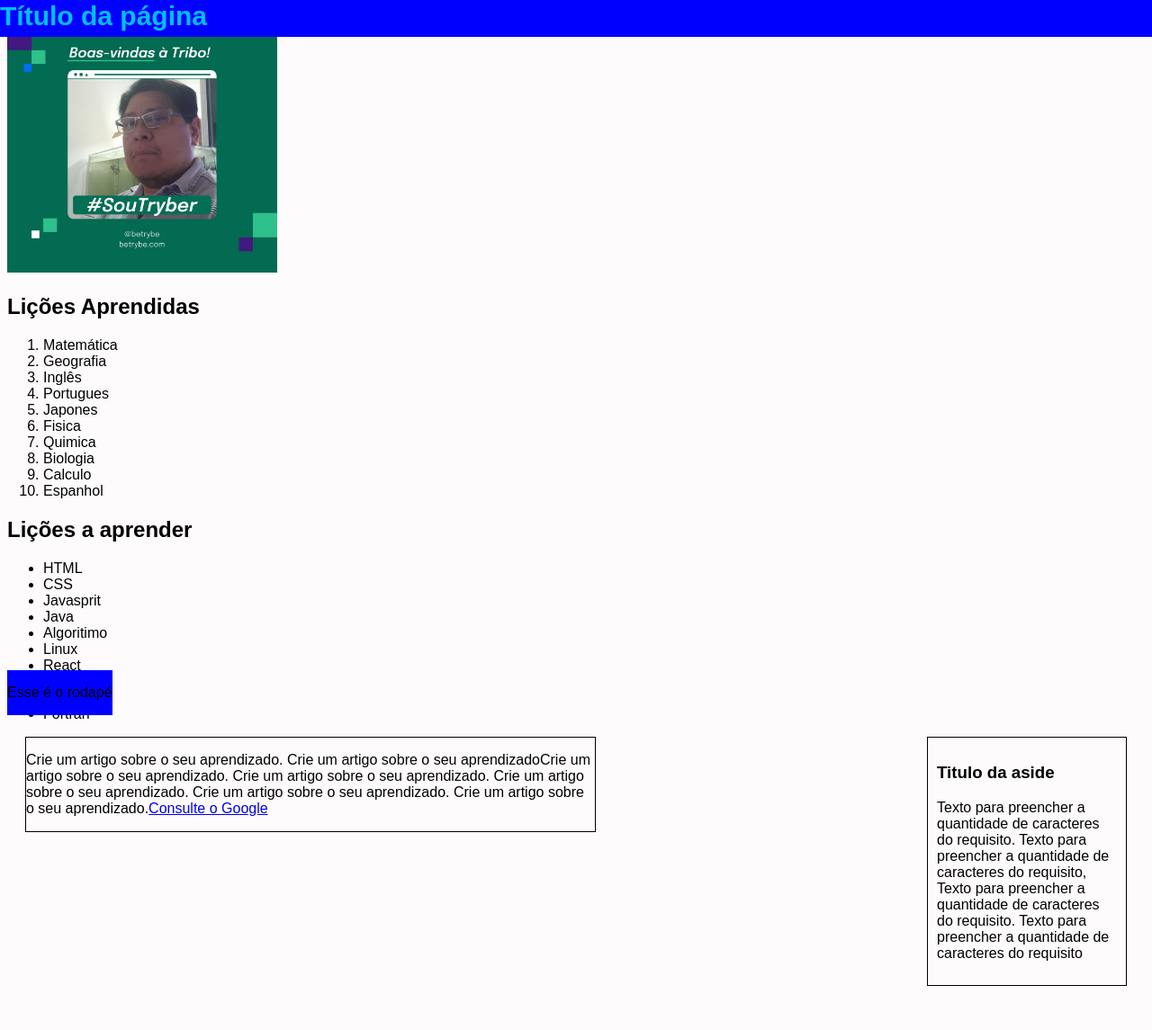
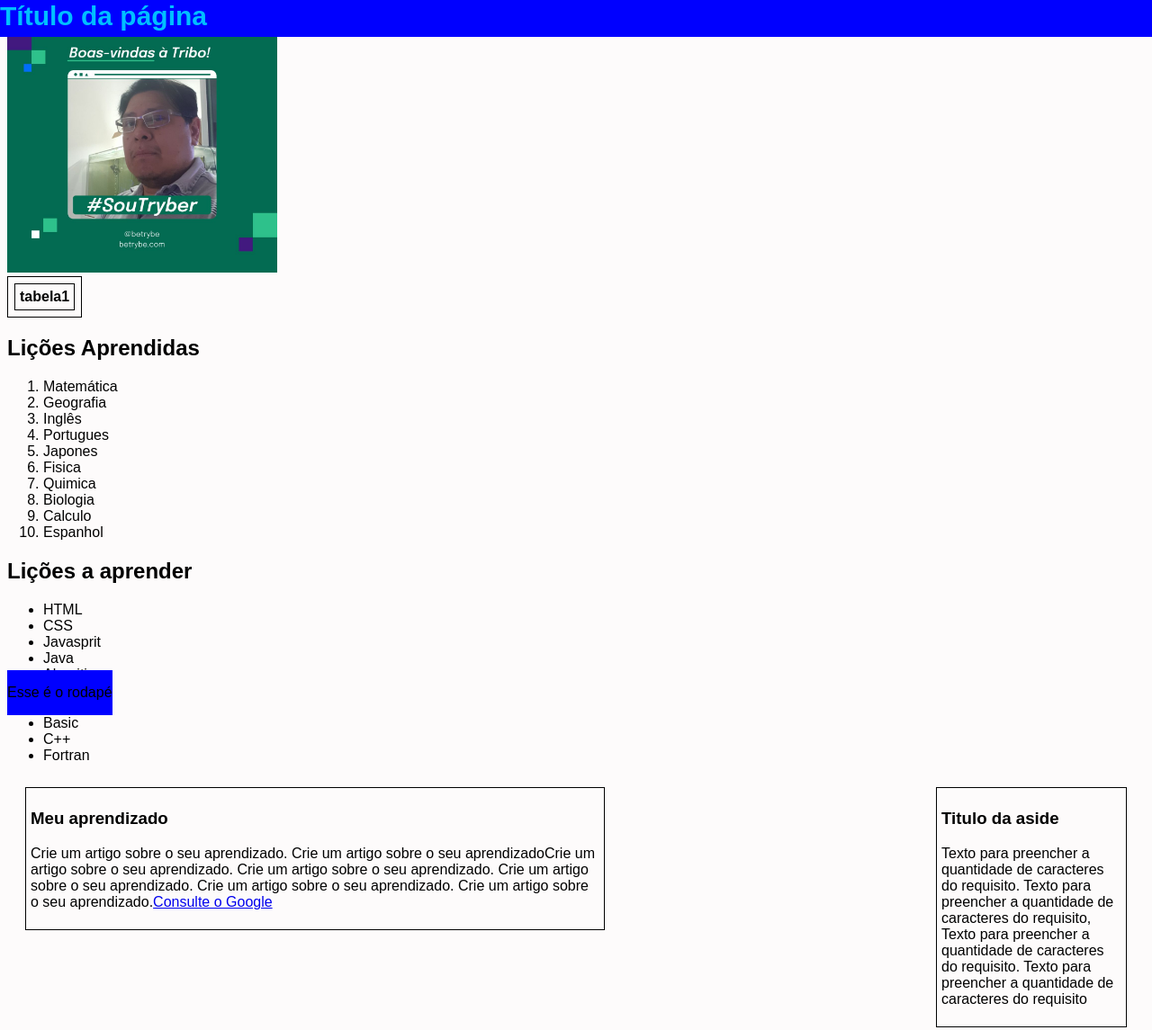
Before and after one commit to sergioajiki/lesson-learned, a website: page index.html in a window 1280 px wide. Shown: the part 5-1150 px from the top of the page at 90% size. Before the commit the page ends 1101 px from the top, so only its background shows below. Drawn offline with Linux system fonts and the light colour scheme.

Commit message:
requisito 12

```diff
--- a/index.html
+++ b/index.html
@@ -15,6 +15,11 @@
         <!-- Adicione uma foto sua à página -->
 
         <img id="minha_foto" src="minha_foto.jpg" alt="minha-foto">
+        <table>
+            <tr>
+                <th>tabela1</th>
+            </tr>
+        </table>
 
         <!-- Adicione uma lista de lições aprendidas à página -->
         <h2>Lições Aprendidas</h2>
@@ -30,7 +35,6 @@
                 <li>Calculo</li>
                 <li>Espanhol</li>
             </ol>
-
         <!-- Crie uma lista de lições que ainda deseja aprender para a página -->
         <h2>Lições a aprender</h2>
             <ul id="licoes_a_aprender">
@@ -45,9 +49,9 @@
                 <li>C++</li>
                 <li>Fortran</li>
             </ul>
-
         <!-- Crie um artigo sobre o seu aprendizado -->
         <article class="lado-esquerdo">
+            <h3>Meu aprendizado</h3>
             <p> Crie um artigo sobre o seu aprendizado. Crie um artigo sobre o seu aprendizadoCrie um artigo sobre o seu aprendizado. Crie um artigo sobre o seu aprendizado.  Crie um artigo sobre o seu aprendizado. Crie um artigo sobre o seu aprendizado.  Crie um artigo sobre o seu aprendizado.<a href="https://www.google.com/" target="_blank">Consulte o Google</a>
 </p>
         </article>
--- a/style.css
+++ b/style.css
@@ -5,12 +5,13 @@ body {
 }
 
 #cabecalho {
-    background-color:blue ;
+    background-color:blue;
     position: fixed;
     top: 0;
     left: 0;
     right: 0;
 }
+
 #titulo {
     font-size: 30px;
     color: deepskyblue;
@@ -21,6 +22,13 @@ body {
        width: 300px;
 }
 
+table, th, td {
+
+    width: max-content;
+    padding: 5px;
+    border: 1px solid;
+
+}
 
 #licoes_aprendidas {
 
@@ -31,7 +39,9 @@ body {
 }
 
 .lado-esquerdo {
+    padding: 5px;
     border: 1px solid black;
+    margin: 10px;
     float: left;
     width: 50%;
     margin-left: 20px;
@@ -39,11 +49,11 @@ body {
 }
 
 .lado-direito {
-    padding: 10px;
+    padding: 5px;
     border: 1px solid black;
-    margin: red;
+    margin: 10px;
     width: 200px;
-    float:right;
+    float: right;
     margin-right: 20px;
 
 }
```
Lines whose indentation alone changed are shown as unchanged.
